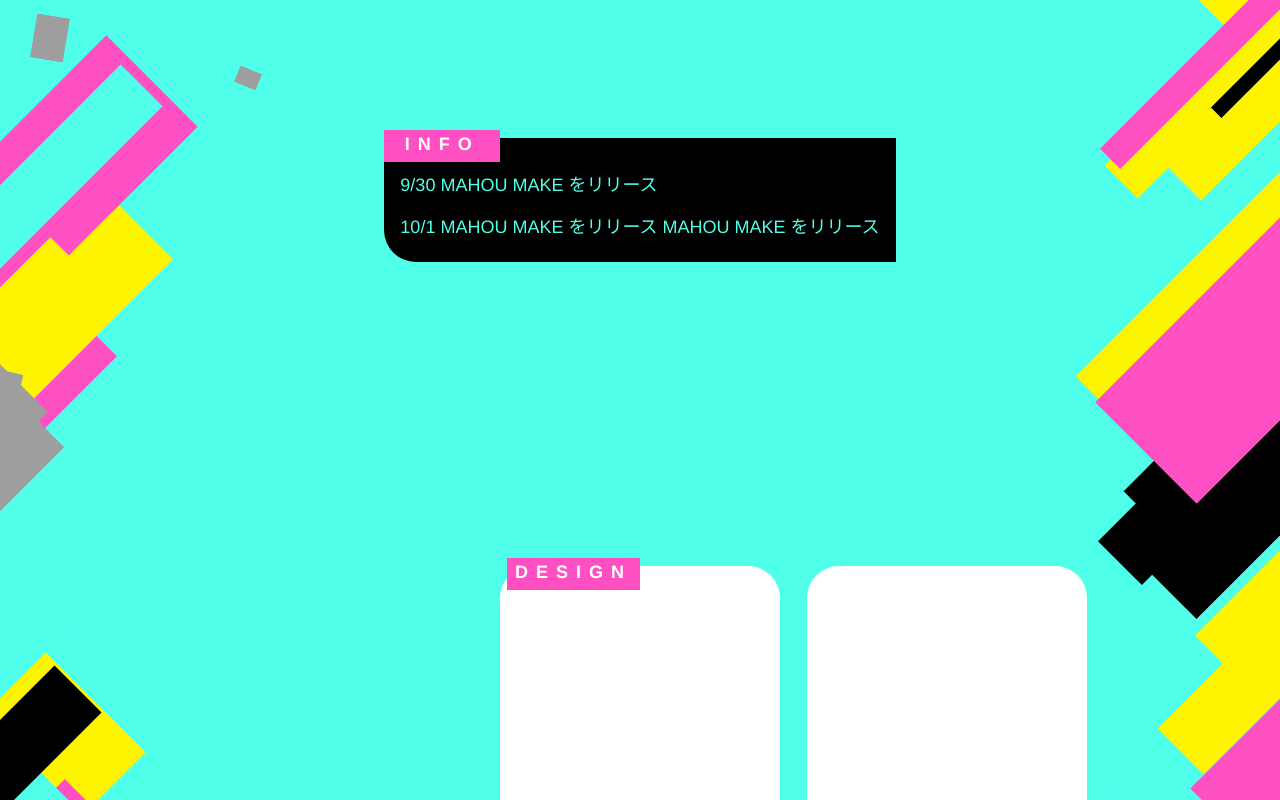
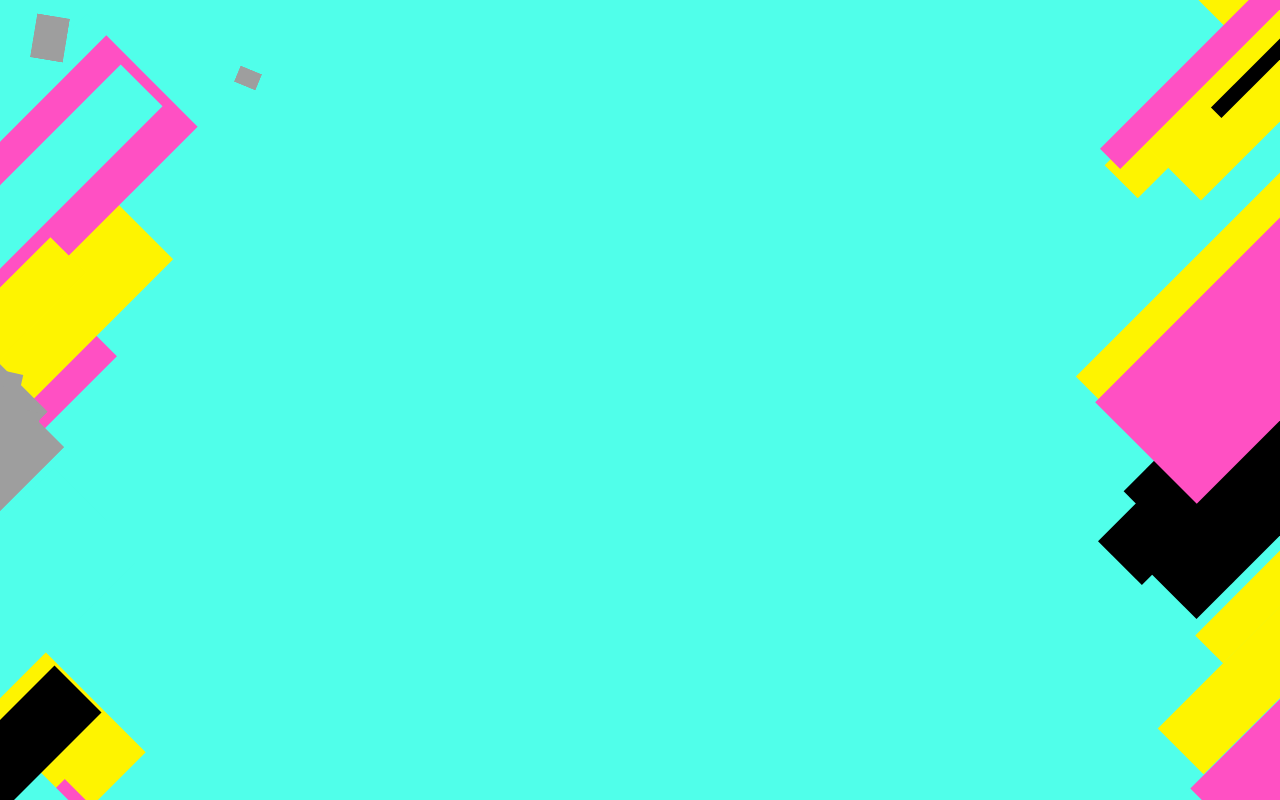
Before and after one commit to masahiro8/mahou_make_lp, a Vue app: page / in a window 1280 px wide. Shown: the part 1960-2760 px from the top of the page. Built offline with nearby package versions, Linux system fonts and the light colour scheme; grey boxes are pictures that could not be loaded.

Commit message:
hide info, images

```diff
--- a/public/index.html
+++ b/public/index.html
@@ -6,7 +6,7 @@
     <meta name="viewport" content="width=device-width,initial-scale=1.0" />
     <link rel="icon" href="<%= BASE_URL %>favicon.ico" />
     <meta name="viewport" content="width=device-width,initial-scale=1" />
-    <title>codesandbox</title>
+    <title>MAHOU MAKE</title>
     <style>
       body {
         margin: 0;
--- a/src/App.vue
+++ b/src/App.vue
@@ -1,17 +1,17 @@
 <template>
   <div id="app">
-    <Header/>
+    <Header />
     <HWrapper>
-      <Info/>
+      <!-- <Info /> -->
     </HWrapper>
     <HWrapper>
-      <Images/>
+      <!-- <Images/> -->
     </HWrapper>
     <!-- ここから背景 -->
     <div>
-      <Square v-for="index in squares" :key="index"/>
-      <Lip v-for="index in lips" :key="index"/>
-      <Casset v-for="index in cassets" :key="index"/>
+      <Square v-for="index in squares" :key="index" />
+      <Lip v-for="index in lips" :key="index" />
+      <Casset v-for="index in cassets" :key="index" />
     </div>
   </div>
 </template>
@@ -22,8 +22,8 @@ import HWrapper from "./components/common/HorizontalWrapper";
 import Square from "./components/square/Square";
 import Lip from "./components/lip/Lip.vue";
 import Casset from "./components/casset/Casset";
-import Info from "./components/info/Info";
-import Images from "./components/images/Images";
+// import Info from "./components/info/Info";
+// import Images from "./components/images/Images";
 
 export default {
   name: "App",
@@ -31,7 +31,7 @@ export default {
     return {
       squares: [],
       lips: [],
-      cassets: []
+      cassets: [],
     };
   },
   components: {
@@ -40,14 +40,14 @@ export default {
     Casset,
     Header,
     HWrapper,
-    Info,
-    Images
+    // Info,
+    // Images,
   },
   mounted() {
     this.squares = Array(200);
     this.lips = Array(10);
     this.cassets = Array(10);
-  }
+  },
 };
 </script>
 
--- a/src/components/info/Info.vue
+++ b/src/components/info/Info.vue
@@ -1,12 +1,9 @@
 <template>
   <div class="info">
-    <SegmentationTitle title="INFO"/>
+    <SegmentationTitle title="INFO" />
     <ul class="infoTable">
       <li>
-        <div class="title">9/30 MAHOU MAKE をリリース</div>
-      </li>
-      <li>
-        <div class="title">10/1 MAHOU MAKE をリリース MAHOU MAKE をリリース</div>
+        <div class="title">10/1 MAHOU MAKEを公開しました</div>
       </li>
     </ul>
   </div>
@@ -15,8 +12,8 @@
 import SegmentationTitle from "../common/SegmentationTitle";
 export default {
   components: {
-    SegmentationTitle
-  }
+    SegmentationTitle,
+  },
 };
 </script>
 <style lang="scss">
```
